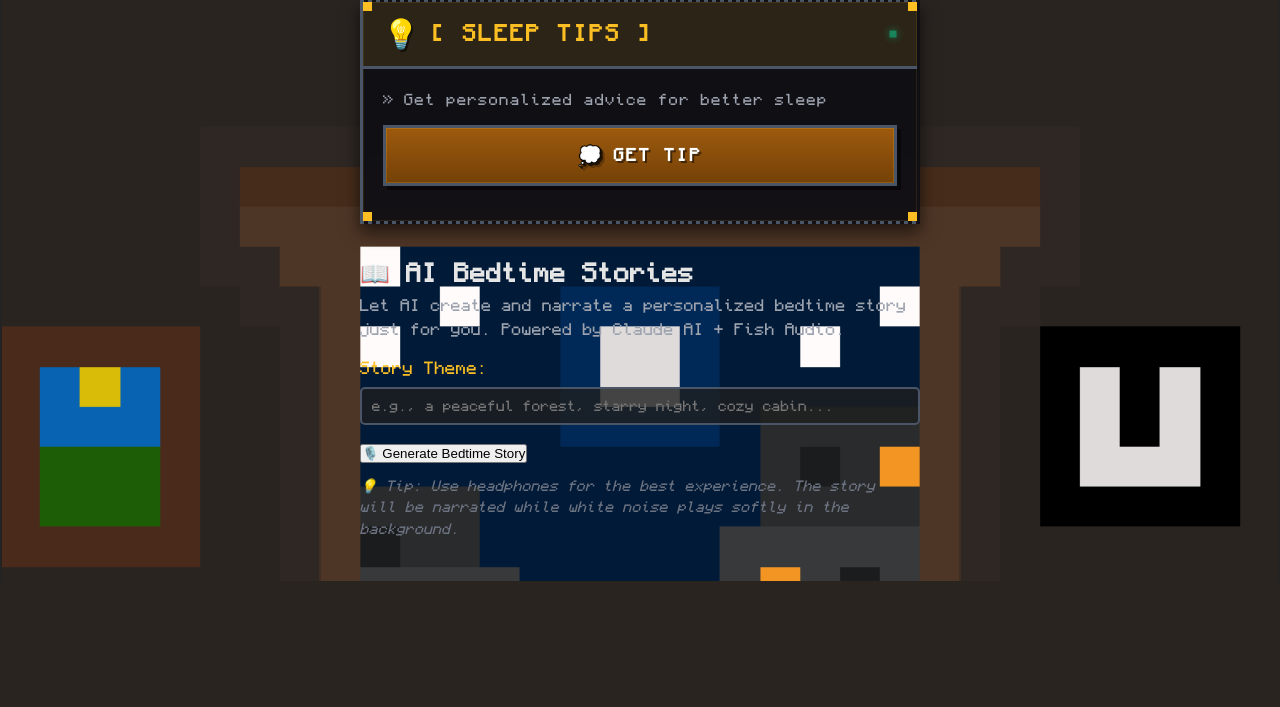
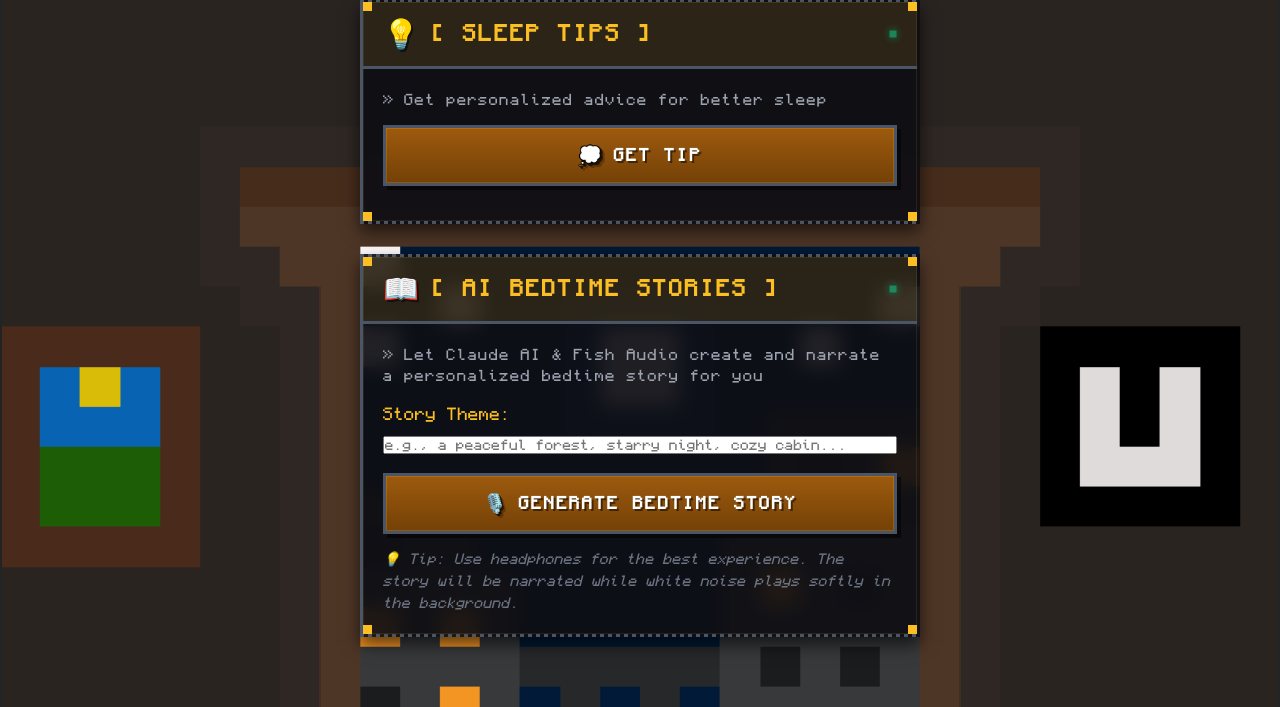
Before and after one commit to faisalshariff123/Sleep-Copilot, a Flask app: page / in a window 1280 px wide. Shown: the part 1305-2012 px from the top of the page. Before the commit the page ends 1886 px from the top, so only its background shows below. Run offline with Flask 3, Linux system fonts and the light colour scheme.

Commit message:
Updated ai bedtime story ui to match the rest

```diff
--- a/templates/index.html
+++ b/templates/index.html
@@ -19,6 +19,7 @@
         </header>
 
         <main>
+
             <section class="card pixel-card">
                 <div class="card-corner tl"></div>
                 <div class="card-corner tr"></div>
@@ -43,6 +44,7 @@
                     </div>
                 </div>
             </section>
+
 
             <section class="card pixel-card">
                 <div class="card-corner tl"></div>
@@ -78,6 +80,7 @@
                 </div>
             </section>
 
+
             <section class="card pixel-card">
                 <div class="card-corner tl"></div>
                 <div class="card-corner tr"></div>
@@ -99,32 +102,38 @@
                     <div id="sleep-tips-result" class="result-box pixel-box"></div>
                 </div>
             </section>
-            <div class="section">
-    <h2>📖 AI Bedtime Stories</h2>
-    <p style="color: #9ca3af; margin-bottom: 15px; font-size: 0.95em;">
-        Let AI create and narrate a personalized bedtime story just for you.
-        Powered by Claude AI + Fish Audio.
-    </p>
 
-    <!-- Story theme input -->
-    <div style="margin-bottom: 15px;">
+            <!-- AI Bedtimestories card -->
+            <section class="card pixel-card">
+                <div class="card-corner tl"></div>
+                <div class="card-corner tr"></div>
+                <div class="card-corner bl"></div>
+                <div class="card-corner br"></div>
+
+                <div class="card-header">
+                    <span class="icon pixel-icon">📖</span>
+                    <h2>[ AI BEDTIME STORIES ]</h2>
+                    <div class="status-indicator"></div>
+                </div>
+                <div class="card-body">
+                    <p class="description">» Let Claude AI & Fish Audio create and narrate a personalized bedtime story for you</p>
+                    <div class="input-wrapper" style="margin-bottom: 15px;">
                         <label for="story-theme" style="display: block; margin-bottom: 5px; color: #fbbf24;">
                             Story Theme:
                         </label>
                         <input
                             type="text"
                             id="story-theme"
+                            class="pixel-input"
                             placeholder="e.g., a peaceful forest, starry night, cozy cabin..."
-            style="width: 100%; padding: 10px; background: rgba(30, 30, 30, 0.8); border: 2px solid #4a5568; border-radius: 5px; color: #e5e5e5; font-family: 'Monocraft', monospace;"
+                            style="width: 100%;"
                         />
                     </div>
-
-    <!-- Generate button -->
-    <button id="generate-story-btn" onclick="generateBedtimeStory()">
-        🎙️ Generate Bedtime Story
+                    <button id="generate-story-btn" onclick="generateBedtimeStory()" class="btn btn-primary pixel-btn">
+                        <span class="btn-icon">🎙️</span>
+                        <span class="btn-text">GENERATE BEDTIME STORY</span>
+                        <span class="btn-glitch"></span>
                     </button>
-
-    <!-- White noise controls (hidden until story is generated) -->
                     <div id="whitenoise-toggle" style="display: none; margin-top: 15px; padding: 15px; background: rgba(0, 0, 0, 0.4); border-radius: 8px; border: 1px solid #4a5568;">
                         <div style="display: flex; align-items: center; margin-bottom: 10px;">
                             <input
@@ -137,7 +146,6 @@
                                 🌊 Play White Noise in Background
                             </label>
                         </div>
-
                         <div style="display: flex; align-items: center; gap: 10px;">
                             <label style="color: #9ca3af; font-size: 0.9em;">Volume:</label>
                             <input
@@ -153,35 +161,25 @@
                             <span id="volume-display" style="color: #9ca3af; font-size: 0.9em; min-width: 35px;">20%</span>
                         </div>
                     </div>
-
-    <!-- Story result display -->
-    <div id="story-result"></div>
-
-    <!-- Audio player -->
+                    <div id="story-result" class="result-box pixel-box"></div>
                     <audio
                         id="story-audio"
                         controls
                         style="width: 100%; margin-top: 15px; display: none; border-radius: 5px;"
                     ></audio>
-
                     <p style="color: #6b7280; font-size: 0.85em; margin-top: 10px; font-style: italic;">
                         💡 Tip: Use headphones for the best experience. The story will be narrated while white noise plays softly in the background.
                     </p>
                 </div>
-
+            </section>
+        </main>
+    </div>
+    <audio id="whitenoise" src="{{ url_for('static', filename='whitenoise.mp3') }}" loop></audio>
     <script>
-// Update volume display
         document.getElementById('whitenoise-volume').addEventListener('input', function() {
             document.getElementById('volume-display').textContent = this.value + '%';
         });
     </script>
-        </main>
-
-
-    </div>
-
-    <audio id="whitenoise" src="{{ url_for('static', filename='whitenoise.mp3') }}" loop></audio>
-
     <script src="{{ url_for('static', filename='script.js') }}"></script>
 </body>
 </html>
```
Lines whose indentation alone changed are shown as unchanged.
